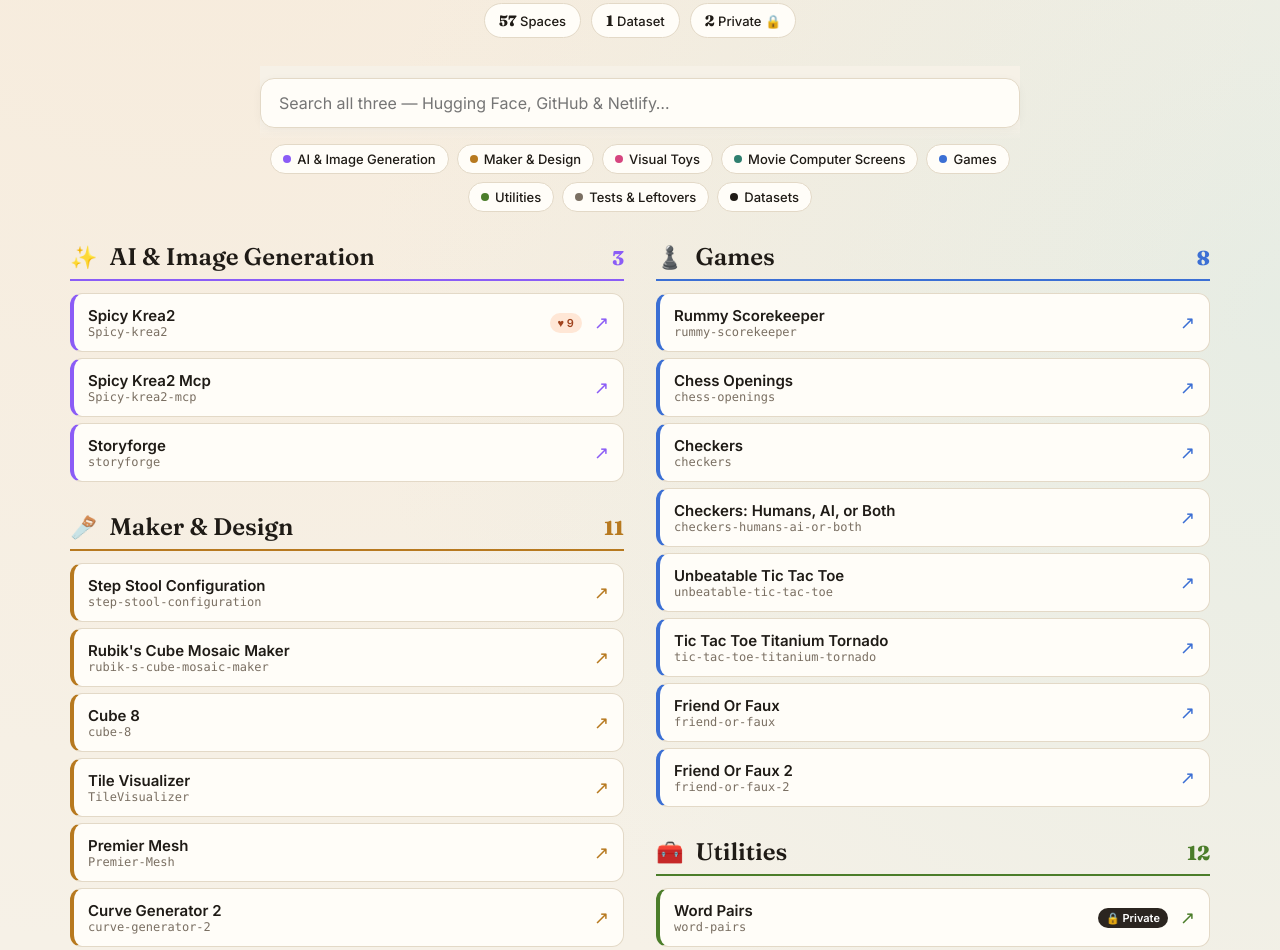
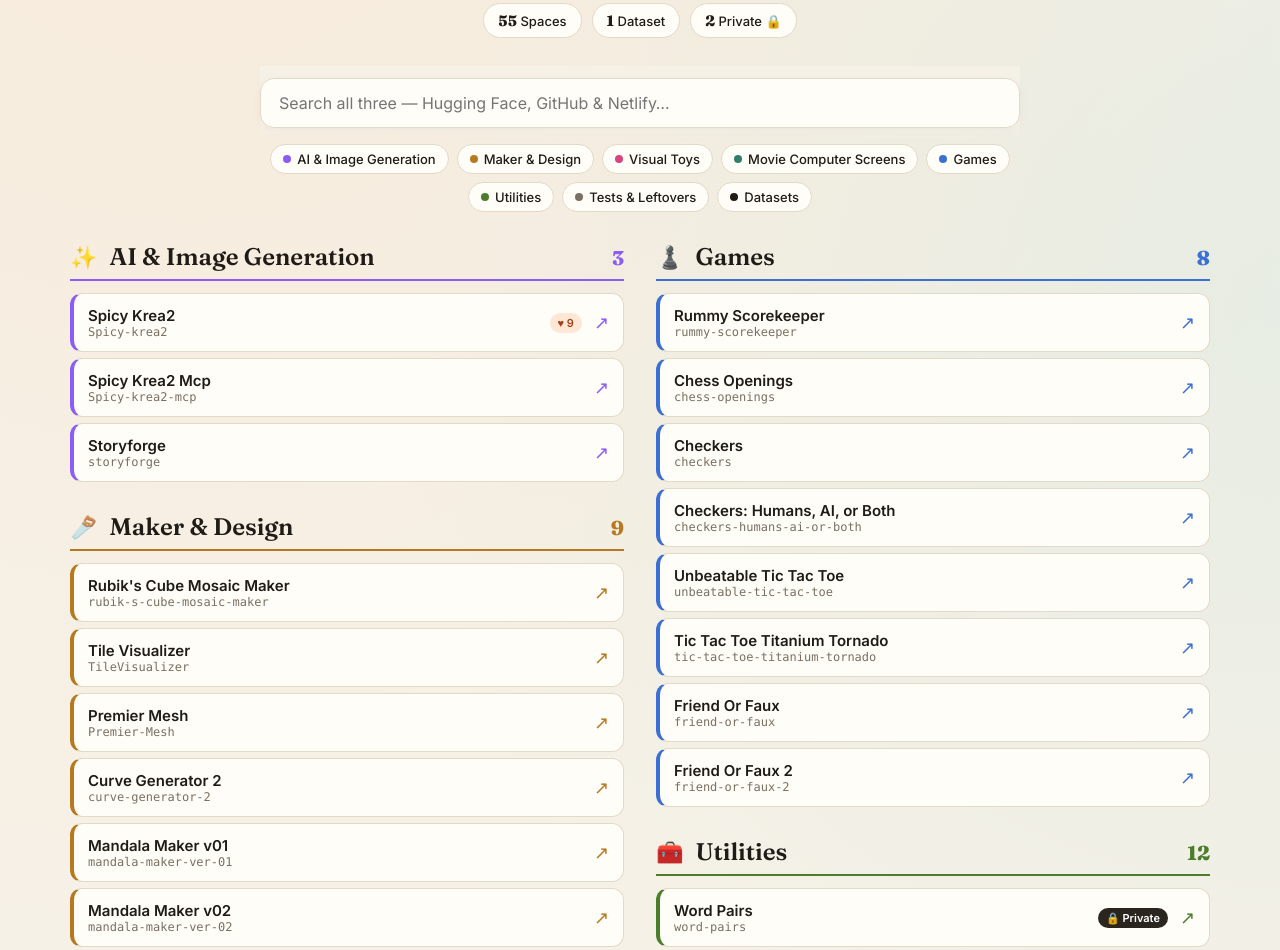
Before and after one commit to markplaga/Mark-Plaga-Github-Websites, a plain HTML site: page index.html in a window 1280 px wide. Shown: the part 262-1212 px from the top of the page. Drawn offline with Linux system fonts and the light colour scheme.

Commit message:
Reconcile Workshop page: add Lasersmith, Interactive Wood Sculpture, Spudverse 3D, From Words to Wood; remove deleted Spaces
Co-Authored-By: Claude Opus 5.5 <noreply@anthropic.com>
Claude-Session: https://claude.ai/code/session_01PPUNjMrzRrpnmCn7mK9xeY

```diff
--- a/index.html
+++ b/index.html
@@ -94,8 +94,8 @@ const hfGroups = [
     ]},
   {id:"maker", title:"Maker & Design", emoji:"🪚", color:"#b7791f", items:[
 
-    ["step-stool-configuration"],
-    ["rubik-s-cube-mosaic-maker",{label:"Rubik's Cube Mosaic Maker"}],["cube-8"],["TileVisualizer",{label:"Tile Visualizer"}],
+
+    ["rubik-s-cube-mosaic-maker",{label:"Rubik's Cube Mosaic Maker"}],["TileVisualizer",{label:"Tile Visualizer"}],
     ["Premier-Mesh"],["curve-generator-2"],["mandala-maker-ver-01"],["mandala-maker-ver-02"],
     ["mandala-maker-2-v0-71"],["mandala-maker-0-81"],["mandala-maker-0-91"]]},
   {id:"toys", title:"Visual Toys", emoji:"🌈", color:"#d6457f", items:[
@@ -127,6 +127,7 @@ const hfGroups = [
 const ghGroups = [
   {id:"gh-art", title:"Art & Image Tools", emoji:"🎨", color:"#d6457f", items:[
     ["ElasticLoop","Elastic Loop","Turns a portrait, image, video or live camera into one continuous line drawing."],
+    ["Interactive-Wood-Sculpture","Interactive Wood Sculpture",""],
     ["Art-visualizer","Art Visualizer","Visualize an experiment with art made from nested pieces."],
     ["Flipbook-Maker","Flipbook Maker","Turns GIFs and videos into printable, numbered flipbook pages."],
     ["imagepairs","Pair Oscillator","Each pair of images flips back and forth so the differences jump out."],
@@ -138,6 +139,7 @@ const ghGroups = [
     ["Boxsmith","Boxsmith","Laser-cut box generator."],
     ["Polysmith","Polysmith","Platonic solids for the laser."],
     ["Patternsmith","Patternsmith","Laser pattern maker."],
+    ["Lasersmith","Lasersmith",""],
     ["CNC-visualization","V-Bit Headstone Simulator","Design headstone lettering, generate a V-carve toolpath, preview it in 3D."],
     ["Organic-Curve-Generator-and-Visualizer","Organic Curve Generator","Create and visualize organic curves for CNC fabrication."]]},
   {id:"gh-games", title:"Games", emoji:"♟️", color:"#3b6fd4", items:[
@@ -145,7 +147,8 @@ const ghGroups = [
     ["Markplaga-battleship","Battleship: Deep Command","An online game of Battleship."],
     ["face-tic-tac-toe","Face-Tac-Toe Online","Tic-tac-toe, online, with faces."],
     ["rubiks-cube-tutorial","CUBED","An interactive 3D Rubik's Cube solving tutorial."],
-    ["Rubiks-cube-gpt","CUBED (25 Environments)","The CUBED tutorial with 25 visual environments."]]},
+    ["Rubiks-cube-gpt","CUBED (25 Environments)","The CUBED tutorial with 25 visual environments."]
+    ,["MrPotatoHead","Spudverse 3D","Freeform potato studio — build your own Mr. Potato Head."]]},
   {id:"gh-utils", title:"Utilities", emoji:"🧰", color:"#4b7d2a", items:[
     ["onedrive-text","OneDrive Text","Open and edit plain-text OneDrive files from iPhone or iPad."],
     ["parse-text-to-clipboard","Mark's Awesome Parsing Tool","Splits copied text into sections and copies them one at a time."],
@@ -164,7 +167,8 @@ const nlGroups = [
     ["flowerdesigner2","The Math of Flowers","3D flower visualization."],
     ["ornate-phoenix-320c9e","Motion Lab","Two-phone camera skeleton tracking."]]},
   {id:"nl-maker", title:"Maker", emoji:"🪚", color:"#b7791f", items:[
-    ["laser-cube","Laser-Cut Finger-Joint Cube Designer",""]]},
+    ["laser-cube","Laser-Cut Finger-Joint Cube Designer",""]
+    ,["boxsmith-ai-experiment","From Words to Wood","An AI and a laser-cut rainbow sculpture."]]},
   {id:"nl-games", title:"Games", emoji:"♟️", color:"#3b6fd4", items:[
     ["markplaga-battleship-online","Battleship: Deep Command",""],
     ["rubiks-cube-academy","CUBED","Learn to solve the Rubik's Cube."],
```
